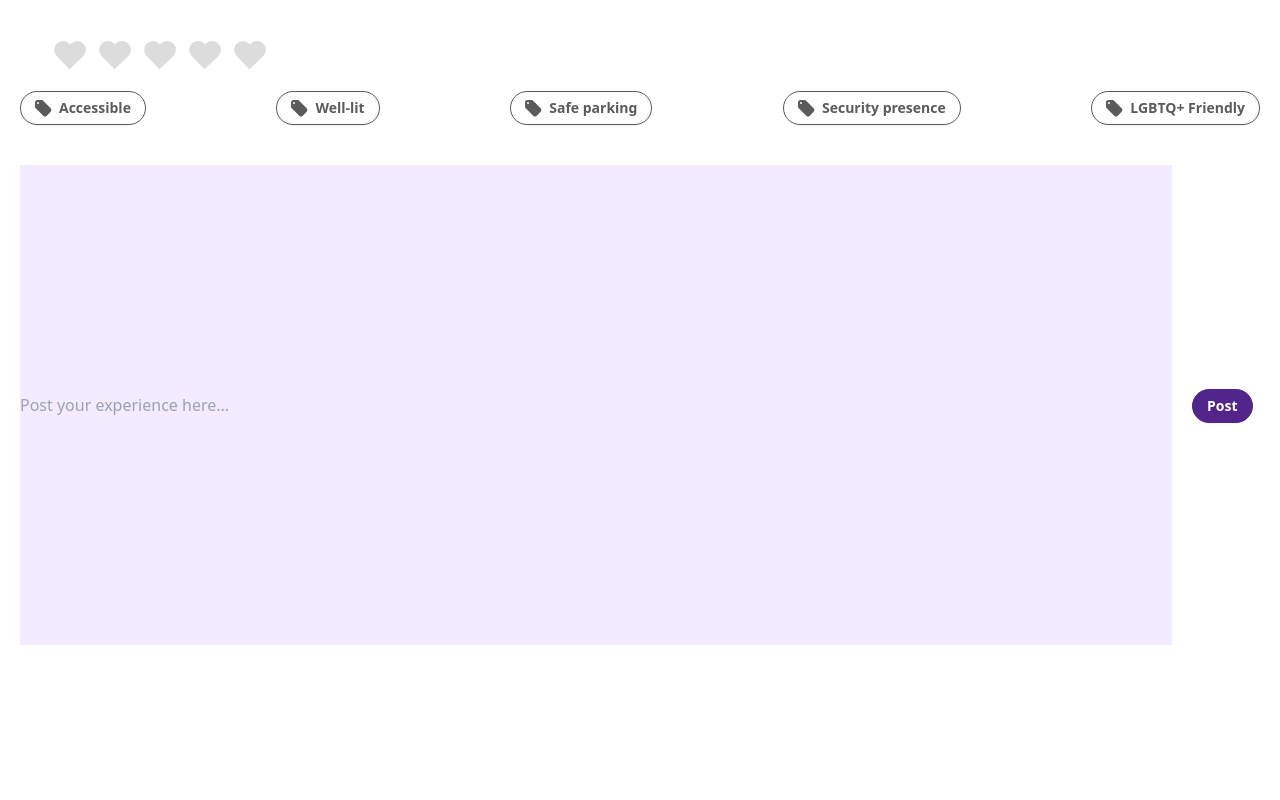
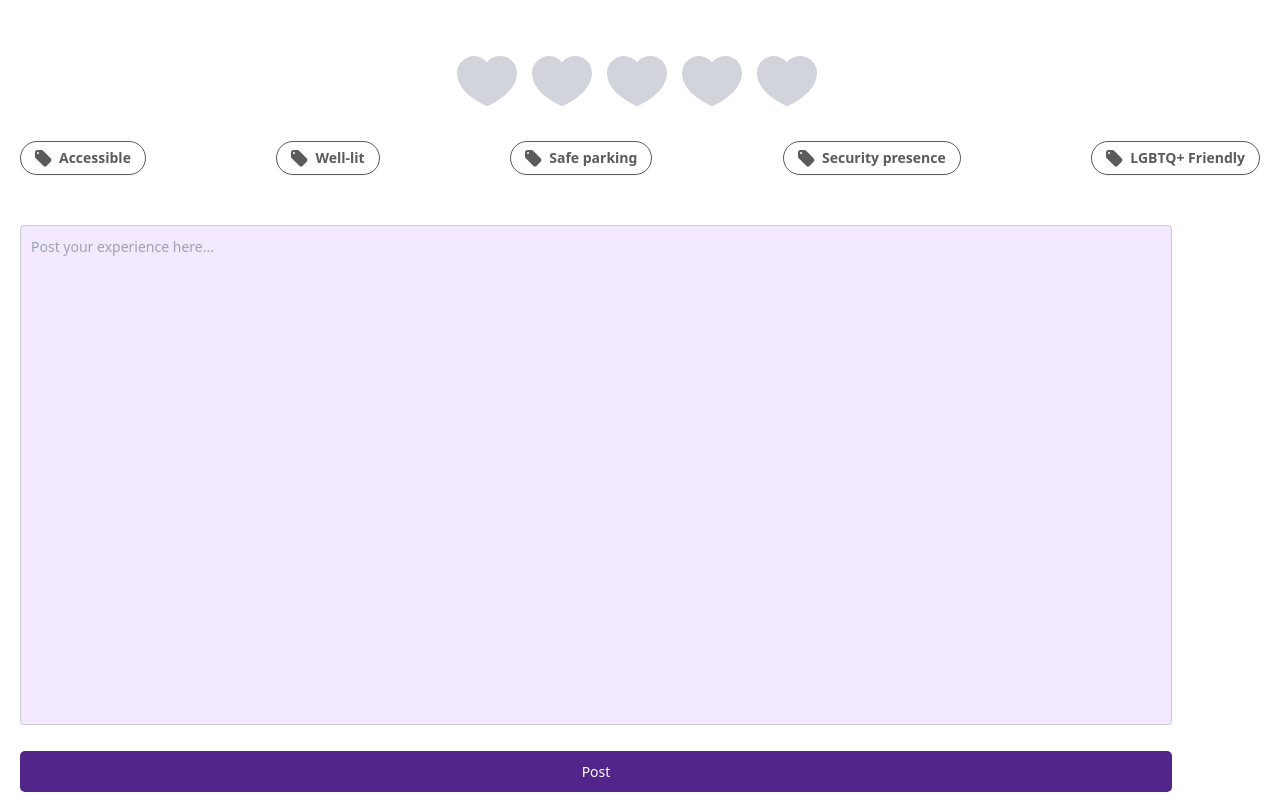
Before and after one commit to sharonm6/safety-frontend, a React (Create React App) app: page /createpost in a window 1280 px wide. Built offline with nearby package versions, Linux system fonts and the light colour scheme; what @mapbox/mapbox-gl-geocoder, mapbox-gl would draw is missing.

Commit message:
cleaned up styling

```diff
--- a/src/CreatePost.js
+++ b/src/CreatePost.js
@@ -2,6 +2,7 @@ import React, { useRef, useEffect, useState } from "react";
 import PostTagOption from "./components/posts/PostTagOption";
 import PostInfo2 from "./components/posts/PostInfo2";
 import "./components/posts/CreatePost.css";
+import { Link } from "react-router-dom";
 
 
 const CreatePost = ({ name, address }) => {
@@ -38,34 +39,34 @@ const CreatePost = ({ name, address }) => {
     setBody(event.target.value);
   };
 
-  const data = {
-    title: name,
-    location: address,
-    score: safety,
-    body: body,
-    tags: getTrueTags(),
-    date: getFormattedDate(),
-    user_id: user_id,
-  };
+  // const handleSubmit = () => {
+  //   const data = {
+  //     title: name,
+  //     location: address,
+  //     score: safety,
+  //     body: body,
+  //     tags: getTrueTags(),
+  //     date: getFormattedDate(),
+  //     user_id: user_id,
+  //   };
 
-  const handleSubmit = () => {
-    const fetchData = () => {
-      fetch(`http://127.0.0.1:5000/newpost?`, {
-        method: "POST",
-        headers: {
-          "Content-Type": "application/json",
-        },
-        body: JSON.stringify(data),
-      })
-        .then((response) => response.json())
-        .then((json) => {
-          if (json["success"]) {
-            setPostid(json["data"]["post_id"]);
-          }
-        });
-    };
-    fetchData();
-  };
+  //   const fetchData = () => {
+  //     fetch(`http://127.0.0.1:5000/newpost`, {
+  //       method: "POST",
+  //       headers: {
+  //         "Content-Type": "application/json",
+  //       },
+  //       body: JSON.stringify(data),
+  //     })
+  //       .then((response) => response.json())
+  //       .then((json) => {
+  //         if (json["success"]) {
+  //           setPostid(json["data"]["post_id"]);
+  //         }
+  //       });
+  //   };
+  //   fetchData();
+  // };
 
   const handleSelect = (tagName) => {
     let newState = { ...postTags };
@@ -107,19 +108,23 @@ const CreatePost = ({ name, address }) => {
           </div>
 
         </div>
-          <input className="input"
-            type="text"
+          <div className="input-container">
+          <textarea
             value={body}
             onChange={handleInputChange}
             placeholder="Post your experience here..."
+            className="post-input"
           />
-        <button
-          type="button"
-          className={`inline-flex items-center gap-x-1.5 rounded-full bg-[#512589] text-white border-[#512589] px-3.5 py-1.5 text-sm font-semibold shadow-sm border`}
-          onClick={() => handleSubmit()}
-        >
-          Post
-        </button>
+        </div>
+        <Link to="/">
+          <button
+            type="button"
+            className="post-button"
+          >
+            Post
+          </button>
+        </Link>
+
       </div>
     </div>
   );
--- a/src/components/posts/CreatePost.css
+++ b/src/components/posts/CreatePost.css
@@ -5,12 +5,34 @@
     justify-content: space-between;
     padding-left: 20px;
     padding-right: 20px;
-    padding-bottom: 40px;
+    padding-bottom: 10px;
 }
 
-.bottom {
-    background-color: rgba(232, 215, 255, 0.5);
-    z-index: 0;
-    height: 100%;
-    margin: 10px;
+.post-input {
+    width: 90%;
+    padding: 10px;
+    border: 1px solid #ccc;
+    border-radius: 4px;
+    font-size: 14px;
+    background-color: #f3e9ff;
+    height: 500px;
+    resize: none; /* Prevent resizing */
+    margin: 20px;
 }
+
+.post-button {
+    background-color: #512589;
+    color: white;
+    border: none;
+    padding: 10px 20px;
+    border-radius: 5px;
+    font-size: 14px;
+    cursor: pointer;
+    margin-left: 20px;
+    margin-right: 20px;
+    width: 90%;
+}
+
+.post-button:hover {
+    background-color: #3a1a61;
+}
--- a/src/components/posts/PostInfo2.css
+++ b/src/components/posts/PostInfo2.css
@@ -45,6 +45,7 @@
 
 .safety-hearts {
   display: flex;
+  justify-content: center;
   padding-right: 1px;
   margin-top: 10px;
   margin-left: -10px;
@@ -55,3 +56,7 @@
   font-size: medium;
   border-radius: 25;
 }
+
+.cursor-pointer {
+  margin-left: -10px;
+}
--- a/src/components/posts/PostInfo2.js
+++ b/src/components/posts/PostInfo2.js
@@ -1,27 +1,24 @@
-import React from "react";
+import React, { useState } from "react";
+import { HeartIcon } from "@heroicons/react/16/solid";
 import "./PostInfo2.css";
 
 const PostInfo2 = ({ title, address }) => {
+  const [filledHearts, setFilledHearts] = useState(0);
+
+  const handleHeartClick = (index) => {
+    setFilledHearts(index + 1);
+  };
+
   const renderSafetyRating = () => {
     const rating = [];
     for (let i = 0; i < 5; i++) {
-      // Render grey heart
       rating.push(
-        <svg
+        <HeartIcon
           key={i}
-          width="40"
-          height="30"
-          viewBox="0 0 18 17"
-          fill="none"
-          xmlns="http://www.w3.org/2000/svg"
-        >
-          <path
-            d="M5 5L6.91904 7L8.83809 9L13 5"
-            stroke="#DCDCDC"
-            strokeWidth="10"
-            strokeLinecap="round"
-          />
-        </svg>
+          className="h-20 w-20 cursor-pointer"
+          style={{ color: i < filledHearts ? "#DABDFF" : "#D1D5DB" }}
+          onClick={() => handleHeartClick(i)}
+        />
       );
     }
     return rating;
@@ -35,7 +32,7 @@ const PostInfo2 = ({ title, address }) => {
         </div>
         <div className="post-address">{address}</div>
         <div className="post-safety">
-          <div style={{ display: "flex", alignItems: "center", marginTop: 10 }}>
+          <div style={{ display: "flex", alignItems: "center", justifyContent: "center", marginTop: 10 }}>
             <div className="safety-hearts" style={{ marginLeft: 5 }}>
               {renderSafetyRating()}
             </div>
--- a/src/components/posts/Posts.css
+++ b/src/components/posts/Posts.css
@@ -35,3 +35,19 @@
     margin-right: 20px;
     background-color: rgba(232, 215, 255, 0.5) ;
 }
+
+.post-input {
+    width: 100%;
+    padding: 10px;
+    border: 1px solid #ccc;
+    border-radius: 4px;
+    font-size: 14px;
+    background-color: #f3e9ff;
+    height: 80%;
+    resize: none; /* Prevent resizing */
+}
+
+.posts-container {
+    width: 100%;
+    margin-bottom: 20px;
+}
--- a/src/index.js
+++ b/src/index.js
@@ -18,10 +18,8 @@ root.render(
         <Route path="/posts" element={<Posts />} />
         <Route path="/signup" element={<Signup />} />
         <Route path="/createpost" element={<CreatePost />} />
+
       </Routes>
     </BrowserRouter>
-    {/* <App />
-    {/* <Posts name="Hollywood" address="Highland Ave, Los Angeles, CA" /> */}
-    {/* <CreatePost name="Hollywood" address="Highland Ave, Los Angeles, CA" /> */}
   </React.StrictMode>
 );
```
Also changed, not shown: src/assets/Vector 12.svg.
